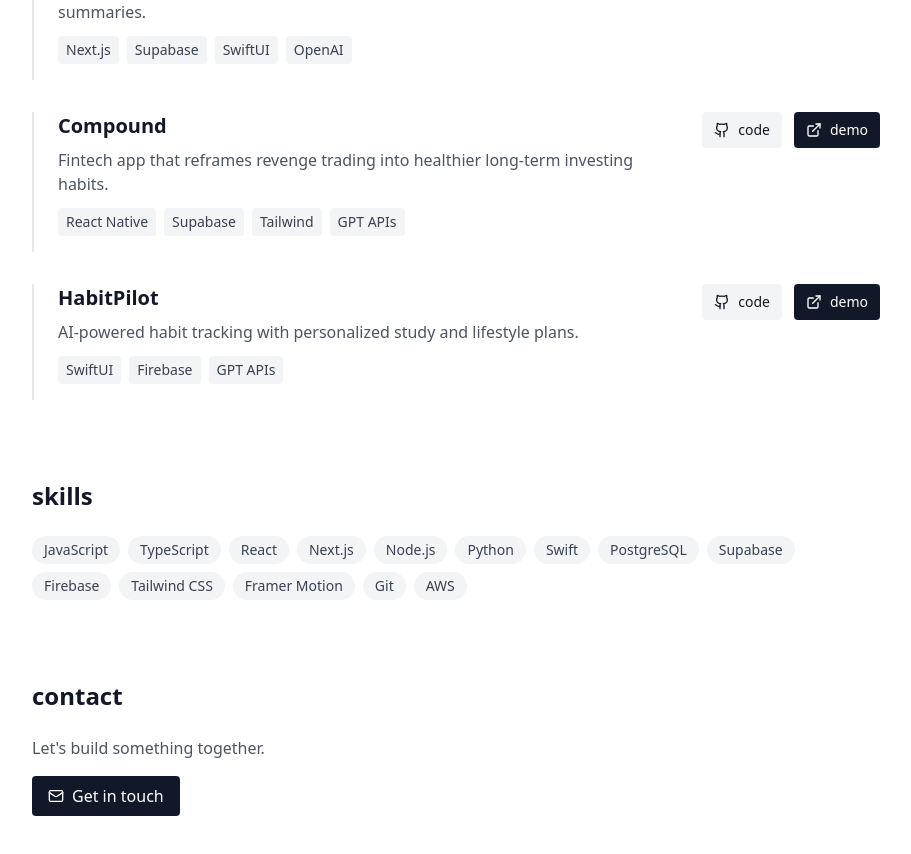
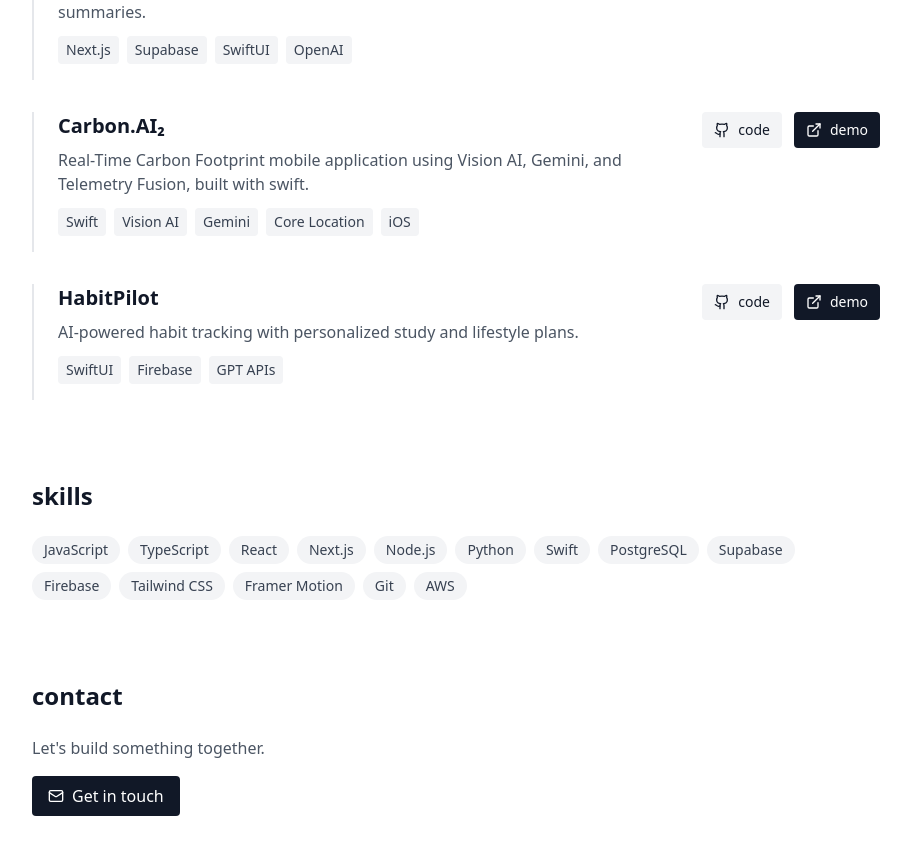
Before and after one commit to aidanq06/aidan, a Next.js app: page / in a window 1280 px wide. Shown: the part 789-1643 px from the top of the page, without its empty margins (184-1095 px from the left). Built offline with nearby package versions, Linux system fonts and the light colour scheme.

Commit message:
Updated Projects

```diff
--- a/app/page.tsx
+++ b/app/page.tsx
@@ -16,22 +16,22 @@
       name: 'ChartSense',
       description: 'AI-powered stock sentiment tracker with real-time market data and GPT summaries.',
       tech: ['Next.js', 'Supabase', 'SwiftUI', 'OpenAI'],
-      github: 'https://github.com/aidanq06',
-      demo: '#'
+      github: 'https://github.com/aidanq06/ChartSense',
+      demo: 'https://github.com/aidanq06/ChartSense'
     },
     {
-      name: 'Compound',
-      description: 'Fintech app that reframes revenge trading into healthier long-term investing habits.',
-      tech: ['React Native', 'Supabase', 'Tailwind', 'GPT APIs'],
-      github: 'https://github.com/aidanq06',
-      demo: '#'
+      name: 'Carbon.AI₂',
+      description: 'Real-Time Carbon Footprint mobile application using Vision AI, Gemini, and Telemetry Fusion, built with swift.',
+      tech: ['Swift', 'Vision AI', 'Gemini', 'Core Location', 'iOS'],
+      github: 'https://github.com/aidanq06/carbon.ai2',
+      demo: 'https://www.youtube.com/watch?v=RE9tpsIcT-4'
     },
     {
       name: 'HabitPilot',
       description: 'AI-powered habit tracking with personalized study and lifestyle plans.',
       tech: ['SwiftUI', 'Firebase', 'GPT APIs'],
-      github: 'https://github.com/aidanq06',
-      demo: '#'
+      github: 'https://github.com/aidanq06/HabitPilot',
+      demo: 'https://github.com/aidanq06/HabitPilot'
     }
   ];
 
```
